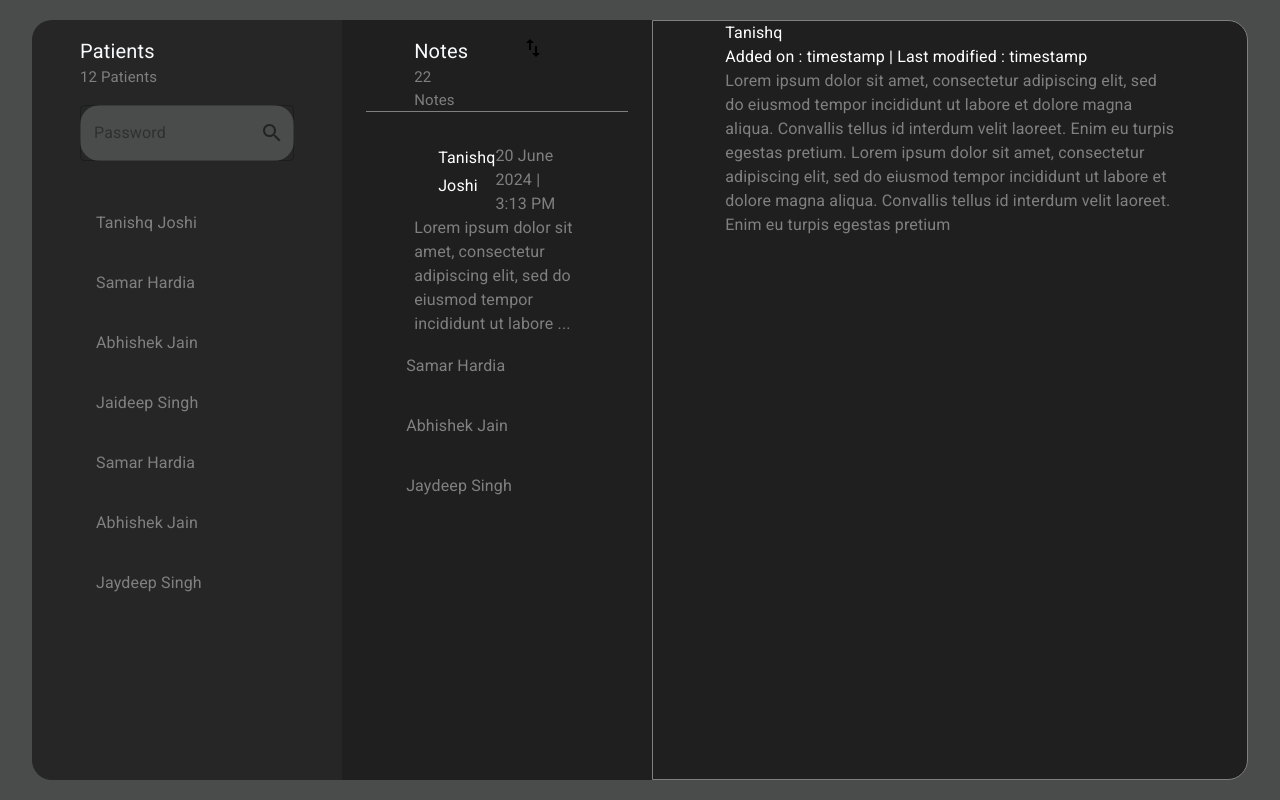
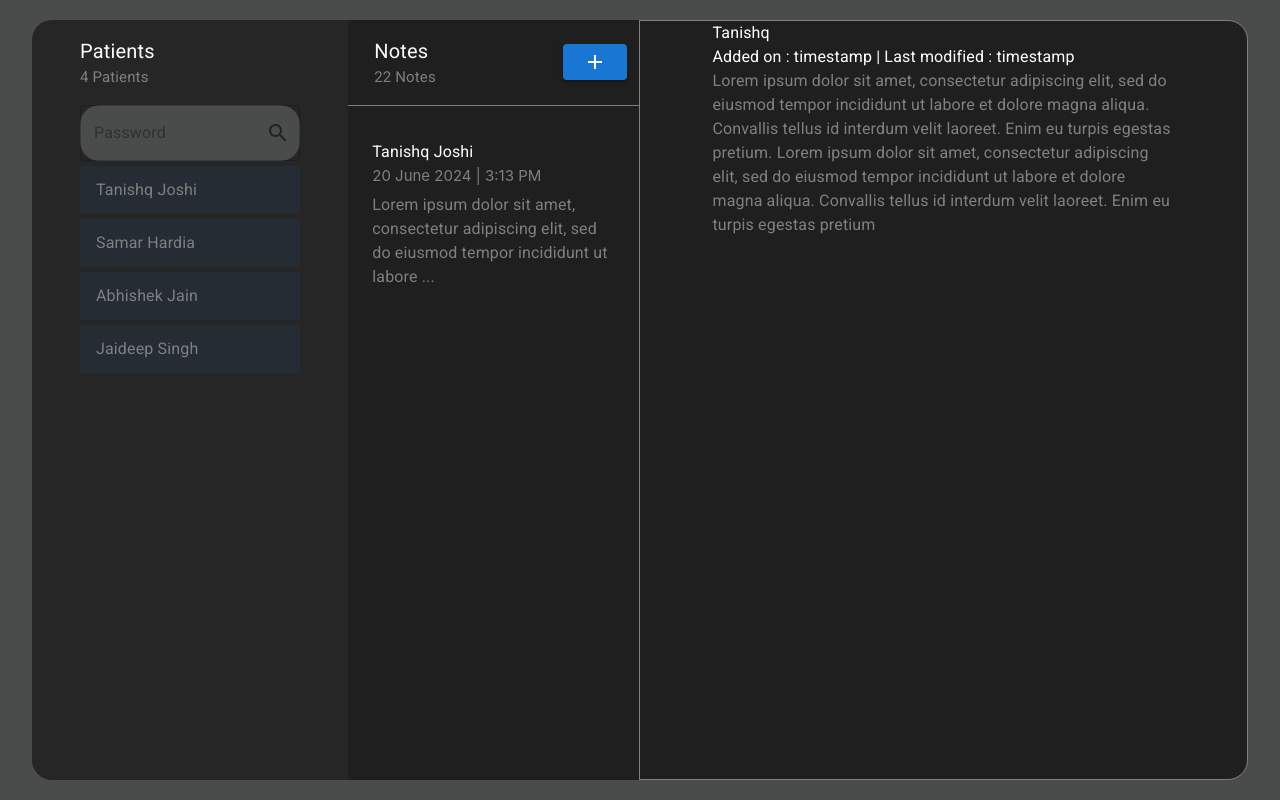
Before and after one commit to TJ-Mindbowser/tech-goal, a React (Create React App) app: page / in a window 1280 px wide. Built offline with nearby package versions, Linux system fonts and the light colour scheme.

Commit message:
add:Added Users List

```diff
--- /dev/null
+++ b/src/component/List.js
@@ -0,0 +1,53 @@
+import { Container, Link, Typography, Box, Button } from "@mui/material";
+import AddIcon from "@mui/icons-material/Add";
+
+export const NoteList = () => {
+  return (
+    <Box
+      sx={{
+        backgroundColor: "#1F1F1F",
+        width: "50%",
+      }}
+    >
+      <Box
+        sx={{
+          borderBottom: "1px solid #7F7F7F",
+          display: "flex",
+          alignItems: "center",
+          px: "2px",
+          py: "1em",
+        }}
+      >
+        <Container>
+          <Typography component="p" sx={{ fontSize: "20px", color: "#F8FAFC" }}>
+            Notes
+          </Typography>
+          <Typography component="p" sx={{ fontSize: "15px", color: "#7F7F7F" }}>
+            22 Notes
+          </Typography>
+        </Container>
+        <Box sx={{ mr: "10px" }}>
+          <Button variant="contained">
+            <AddIcon color="grey" />
+          </Button>
+        </Box>
+      </Box>
+      <Box sx={{ mt: "2em", color: "#7F7F7F" }}>
+        <Container sx={{ display: "flex", flexDirection: "column" }}>
+          <Box>
+            <Box sx={{ display: "flex", flexDirection: "column" }}>
+              <Link color="white" variant="subtitle1" href="#" underline="none">
+                Tanishq Joshi
+              </Link>
+              <Typography sx={{fontSize:'15px'}} variant="i">20 June 2024 | 3:13 PM</Typography>
+            </Box>
+            <Typography sx={{ mt: 1}}>
+              Lorem ipsum dolor sit amet, consectetur adipiscing elit, sed do
+              eiusmod tempor incididunt ut labore ...
+            </Typography>
+          </Box>
+        </Container>
+      </Box>
+    </Box>
+  );
+};
--- a/src/component/Users.js
+++ b/src/component/Users.js
@@ -6,7 +6,12 @@ import {
   IconButton,
   InputAdornment,
   Link,
+  List,
+  ListItem,
+  ListItemButton,
+  ListItemText,
   OutlinedInput,
+  Tooltip,
   Typography,
 } from "@mui/material";
 import React from "react";
@@ -14,7 +19,6 @@ import { useSelector } from "react-redux";
 
 export const User = () => {
   const users = useSelector((state) => state.Users);
-  console.log("🚀 ~ User ~ users:", users)
   return (
     <Container
       sx={{
@@ -28,7 +32,7 @@ export const User = () => {
           Patients
         </Typography>
         <Typography component="p" sx={{ fontSize: "15px", color: "#7F7F7F" }}>
-          12 Patients
+          {users.length} Patients
         </Typography>
       </Container>
       <Container>
@@ -50,49 +54,23 @@ export const User = () => {
           />
         </FormControl>
       </Container>
-      <Box sx={{ mt: "2em", color: "#7F7F7F" }}>
+      <Box sx={{ color: "#7F7F7F" }}>
         <Container sx={{ display: "flex", flexDirection: "column" }}>
           {users.map((user, id) => {
             return (
-              <Link
-                key={id}
-                color="grey"
-                sx={{ p: "1em" }}
-                variant="subtitle1"
-                href="#"
-                underline="none"
-              >
-                {user.name}
-              </Link>
+              <List disablePadding={true} sx={{ mt: "5px" }}>
+                <ListItem disablePadding={true}>
+                  <ListItemButton
+                    component="a"
+                    selected={true}
+                    href={`#${user.name}`}
+                  >
+                    <ListItemText primary={user.name} />
+                  </ListItemButton>
+                </ListItem>
+              </List>
             );
           })}
-          <Link
-            color="grey"
-            sx={{ p: "1em" }}
-            variant="subtitle1"
-            href="#"
-            underline="none"
-          >
-            Samar Hardia
-          </Link>
-          <Link
-            color="grey"
-            sx={{ p: "1em" }}
-            variant="subtitle1"
-            href="#"
-            underline="none"
-          >
-            Abhishek Jain
-          </Link>
-          <Link
-            color="grey"
-            sx={{ p: "1em" }}
-            variant="subtitle1"
-            href="#"
-            underline="none"
-          >
-            Jaydeep Singh
-          </Link>
         </Container>
       </Box>
     </Container>
--- a/src/component/nav.js
+++ b/src/component/nav.js
@@ -1,9 +1,9 @@
 import * as React from "react";
 import PropTypes from "prop-types";
 import Box from "@mui/material/Box";
-import { Container, Link, Typography } from "@mui/material";
+import { Button, Container, Link, List, Typography } from "@mui/material";
 import { User } from "./Users";
-import SwapVertIcon from "@mui/icons-material/SwapVert";
+import { NoteList } from "./List";
 function DrawerAppBar() {
   return (
     <Box
@@ -28,87 +28,7 @@ function DrawerAppBar() {
         }}
       >
         <User />
-        <Container
-          sx={{
-            backgroundColor: "#1F1F1F",
-            width: "50%",
-          }}
-        >
-          <Container
-            sx={{
-              my: "1em",
-              borderBottom: "1px solid #7F7F7F",
-              display: "flex",
-            }}
-          >
-            <Container>
-              <Typography
-                component="p"
-                sx={{ fontSize: "20px", color: "#F8FAFC" }}
-              >
-                Notes
-              </Typography>
-              <Typography
-                component="p"
-                sx={{ fontSize: "15px", color: "#7F7F7F" }}
-              >
-                22 Notes
-              </Typography>
-            </Container>
-            <Container>
-              <SwapVertIcon color="grey" />
-            </Container>
-          </Container>
-          <Box sx={{ mt: "2em", color: "#7F7F7F" }}>
-            <Container sx={{ display: "flex", flexDirection: "column" }}>
-              <Container>
-                <Container sx={{ display: "flex" }}>
-                  <Link
-                    color="white"
-                    variant="subtitle1"
-                    href="#"
-                    underline="none"
-                  >
-                    Tanishq Joshi
-                  </Link>
-                  <Typography>20 June 2024 | 3:13 PM</Typography>
-                </Container>
-                <Typography>
-                  Lorem ipsum dolor sit amet, consectetur adipiscing elit, sed
-                  do eiusmod tempor incididunt ut labore ...
-                </Typography>
-              </Container>
-
-              <Link
-                color="grey"
-                sx={{ p: "1em" }}
-                variant="subtitle1"
-                href="#"
-                underline="none"
-              >
-                Samar Hardia
-              </Link>
-              <Link
-                color="grey"
-                sx={{ p: "1em" }}
-                variant="subtitle1"
-                href="#"
-                underline="none"
-              >
-                Abhishek Jain
-              </Link>
-              <Link
-                color="grey"
-                sx={{ p: "1em" }}
-                variant="subtitle1"
-                href="#"
-                underline="none"
-              >
-                Jaydeep Singh
-              </Link>
-            </Container>
-          </Box>
-        </Container>
+        <NoteList />
         <Container
           sx={{
             border: "1px solid #7F7F7F",
```
